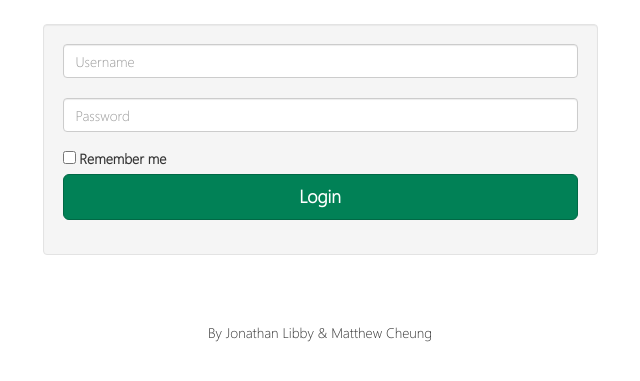
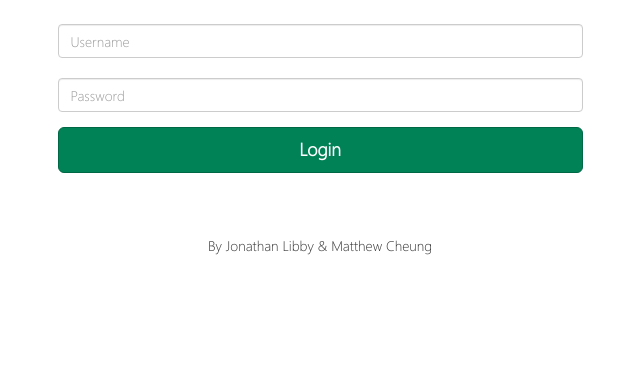
Before and after one commit to student-utility-group/Crescent-School-Student-Utility, a plain HTML site: page project/www/index.html in a window 1280 px wide. Shown: the part 201-582 px from the top of the page, without its empty margins (320-960 px from the left). Drawn offline with Linux system fonts and the light colour scheme.

Commit message:
Testing changes to the login page [20408]

```diff
--- a/project/www/index.html
+++ b/project/www/index.html
@@ -24,7 +24,7 @@
                     <h2 style="color: #444;">Crescent School Student Utility</h2>
                 </div> <!-- /login-logo -->
 				<div>&nbsp;</div>
-				<div class="login-form col-md-6 center well">
+				<div class="login-form col-md-6 center">
 					<!-- <form method="post" action="#" accept-charset="UTF-8"> -->
 								<div class="form-group">
     								<input type="text" class="form-control" id="login-username-input" placeholder="Username">
@@ -32,18 +32,17 @@
     								<input type="password" class="form-control" id="login-password-input" placeholder="Password">
   								</div>
 								<div class="form-group">
-									<input type="checkbox" name="remember-me" id="login-remember-me-input">
+								<!--<input type="checkbox" name="remember-me" id="login-remember-me-input">
 									<label class="string optional" for="remember_me"> Remember me</label>
-									<br>
+									<br>-->
 									<button class="btn btn-lg btn-primary btn-block" id="login-button">Login</button>
 								</div>
 							<!-- </form> -->
 				</div> <!-- /login-form -->
                 <br>
-                <br>
-                <br>
                 <footer class="login-footer">
                     <!-- Footer with icons -->
+                    <br>
                     <h5>By Jonathan Libby & Matthew Cheung</h5>
                 </footer>
 			</div> <!-- /login-page -->
@@ -98,7 +97,7 @@
                 </div>
                 <!-- End of the next class indicator and related elements -->
                 <footer class="footer-build">
-                    <p>build 20407</p>
+                    <p>build 20408</p>
                 </footer>
             </div> <!-- /main-page -->
 
```
